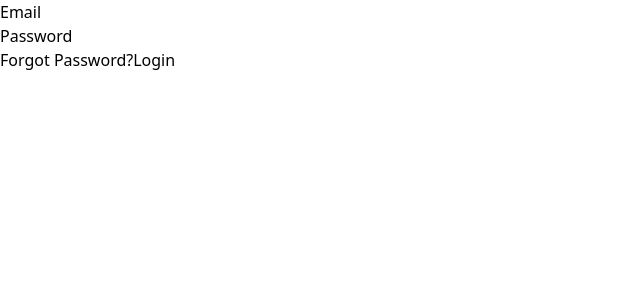
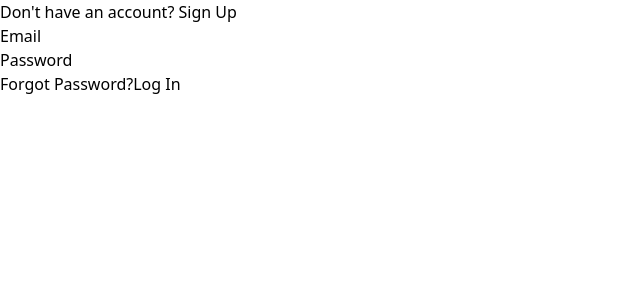
Before and after one commit to LeanneStoDomingo/recurtion, a React (Create React App) app in the folder client/: page /login in a window 1280 px wide. Shown: the top 300 px of the page, without its empty margins (0-640 px from the left). Built offline with nearby package versions, Linux system fonts and the light colour scheme.

Commit message:
Set up linking between pages

```diff
--- a/client/src/pages/ForgotPassword.jsx
+++ b/client/src/pages/ForgotPassword.jsx
@@ -1,9 +1,31 @@
-import React from 'react'
+import React, { useState } from 'react'
+import { Link } from 'react-router-dom'
 
 export const ForgotPassword = () => {
+    const [email, setEmail] = useState('')
+    const [errorMessage, setErrorMessage] = useState('')
+
+    const updateEmail = (e) => {
+        setEmail(e.target.value)
+    }
+
+    const onSubmit = async (e) => {
+        e.preventDefault()
+        setErrorMessage('//TODO')
+    }
+
     return (
-        <div>
-            Forgot Password
-        </div>
+        <form onSubmit={onSubmit}>
+            <Link to='/login'>Back</Link>
+
+            <div>
+                <label>Email</label>
+                <input type="email" onChange={updateEmail} value={email} />
+            </div>
+
+            <button type="submit">Submit</button>
+
+            <div>{errorMessage}</div>
+        </form>
     )
 }
--- a/client/src/pages/Login.jsx
+++ b/client/src/pages/Login.jsx
@@ -1,6 +1,7 @@
 import React, { useContext, useState } from 'react'
 import axios from 'axios'
 import TokenContext from '../utils/TokenContext'
+import { Link } from 'react-router-dom'
 
 export const Login = () => {
     const { setToken } = useContext(TokenContext)
@@ -37,7 +38,7 @@ export const Login = () => {
 
     return (
         <form onSubmit={onSubmit}>
-            <div>{errorMessage}</div>
+            <div>Don't have an account? <Link to='/signup'>Sign Up</Link></div>
 
             <div>
                 <label>Email</label>
@@ -50,10 +51,12 @@ export const Login = () => {
             </div>
 
             <div>
-                <button>Forgot Password?</button>
-                <button type="submit">Login</button>
+                <Link to='/forgot-password'>Forgot Password?</Link>
+                <button type="submit">Log In</button>
             </div>
-        </form>
+
+            <div>{errorMessage}</div>
+        </form >
 
     )
 }
--- a/client/src/pages/Signup.jsx
+++ b/client/src/pages/Signup.jsx
@@ -1,5 +1,6 @@
 import axios from 'axios'
 import React, { useState } from 'react'
+import { Link } from 'react-router-dom'
 
 export const Signup = () => {
     const [email, setEmail] = useState('')
@@ -35,7 +36,7 @@ export const Signup = () => {
 
     return (
         <form onSubmit={onSubmit}>
-            <div>{message}</div>
+            <div>Already have an account? <Link to='/login'>Log In</Link></div>
 
             <div>
                 <label>Email</label>
@@ -52,7 +53,9 @@ export const Signup = () => {
                 <input type="password" onChange={updatePassword2} value={password2} />
             </div>
 
-            <button type="submit">Signup</button>
+            <button type="submit">Sign Up</button>
+
+            <div>{message}</div>
         </form>
     )
 }
```
